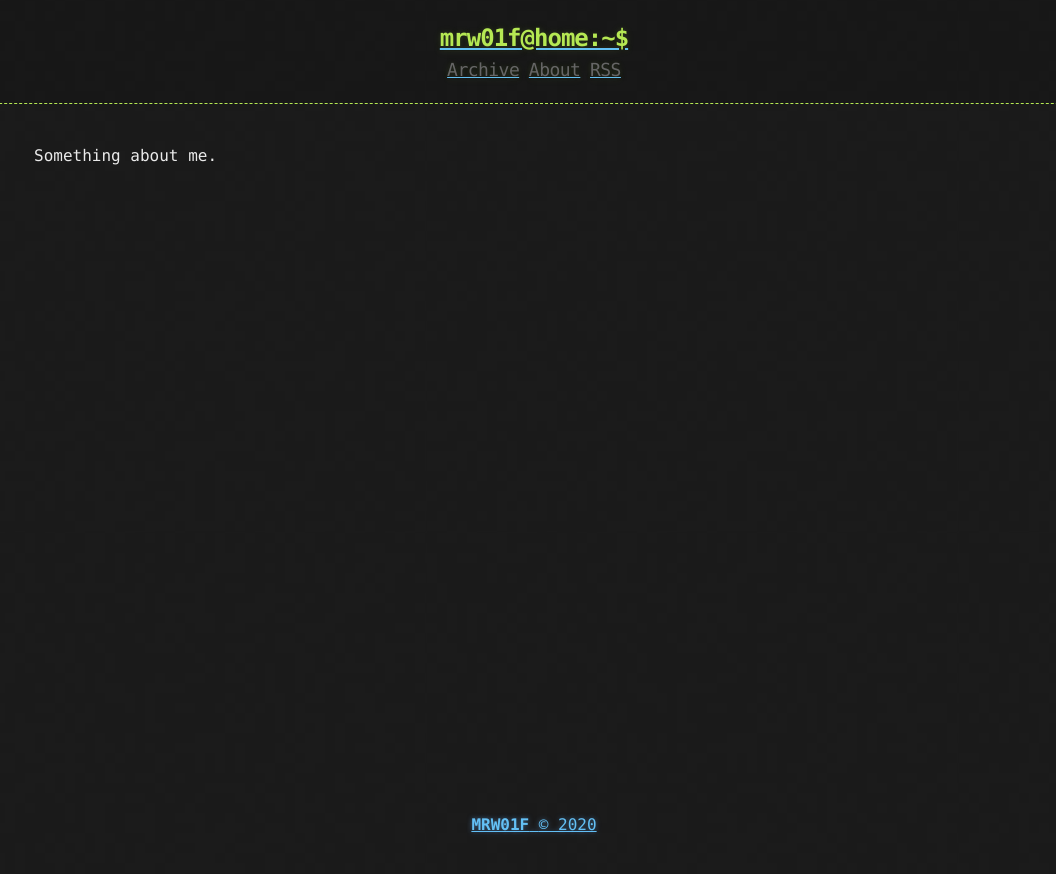
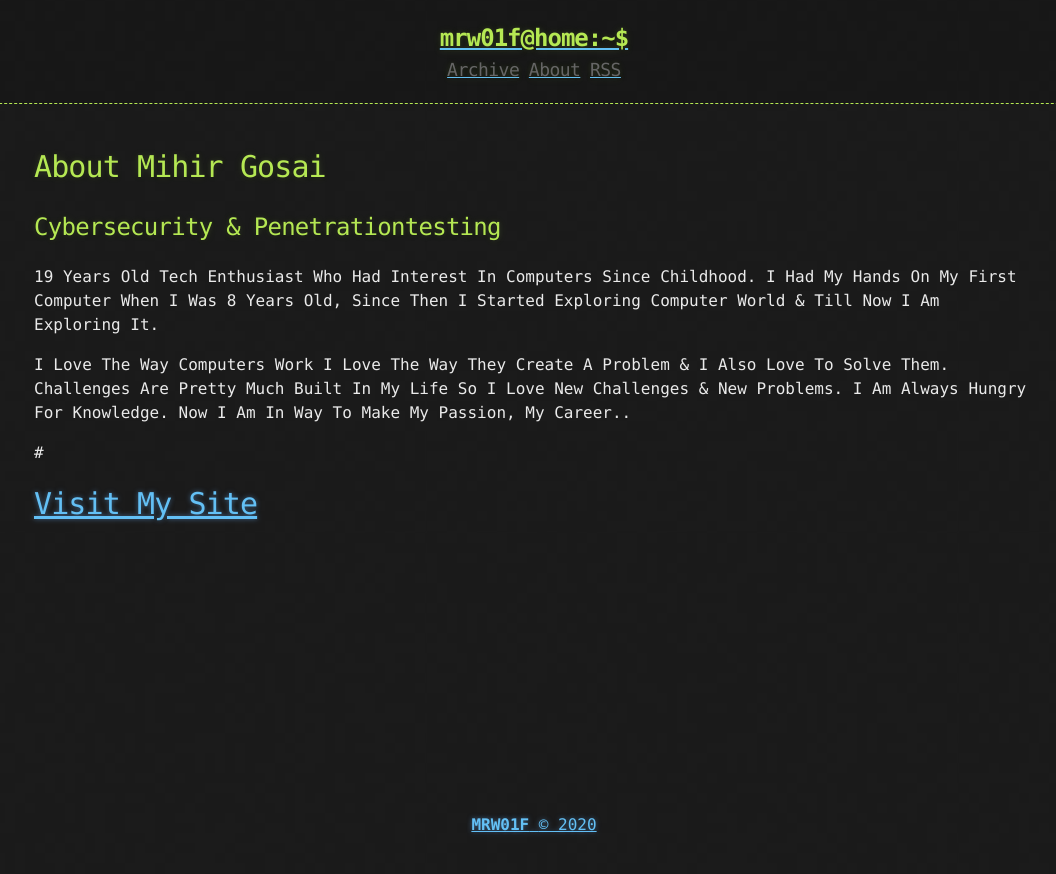
Before and after one commit to MRW01F/blog, a Jekyll site: the page built from about.md, in a window 1280 px wide. Shown: the top 874 px of the page, without its empty margins (106-1162 px from the left). Built offline with Jekyll 4.4.1, drawn with Linux system fonts in a browser that asks for light colours.

Commit message:
updated about.md Signed-off-by: MRW01F <Mihirgosai.159357@gmail.com>

```diff
--- a/about.md
+++ b/about.md
@@ -3,4 +3,14 @@ layout: page
 title: About
 ---
 
-Something about me.
+# About Mihir Gosai
+
+## Cybersecurity & Penetrationtesting
+
+19 Years Old Tech Enthusiast Who Had Interest In Computers Since Childhood. I Had My Hands On My First Computer When I Was 8 Years Old, Since Then I Started Exploring Computer World & Till Now I Am Exploring It.
+
+I Love The Way Computers Work I Love The Way They Create A Problem & I Also Love To Solve Them. Challenges Are Pretty Much Built In My Life So I Love New Challenges & New Problems. I Am Always Hungry For Knowledge. Now I Am In Way To Make My Passion, My Career..
+
+#
+
+# [Visit My Site](https://mrw01f.github.io/)
```
